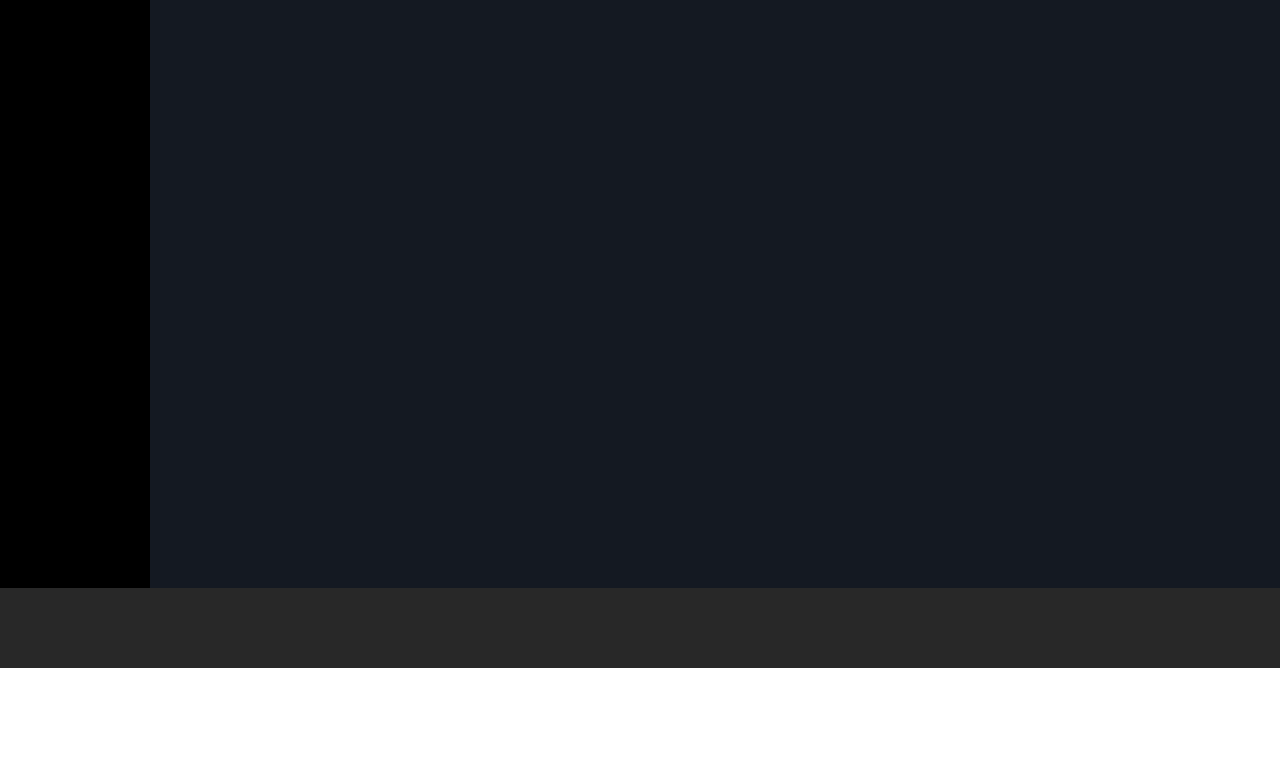
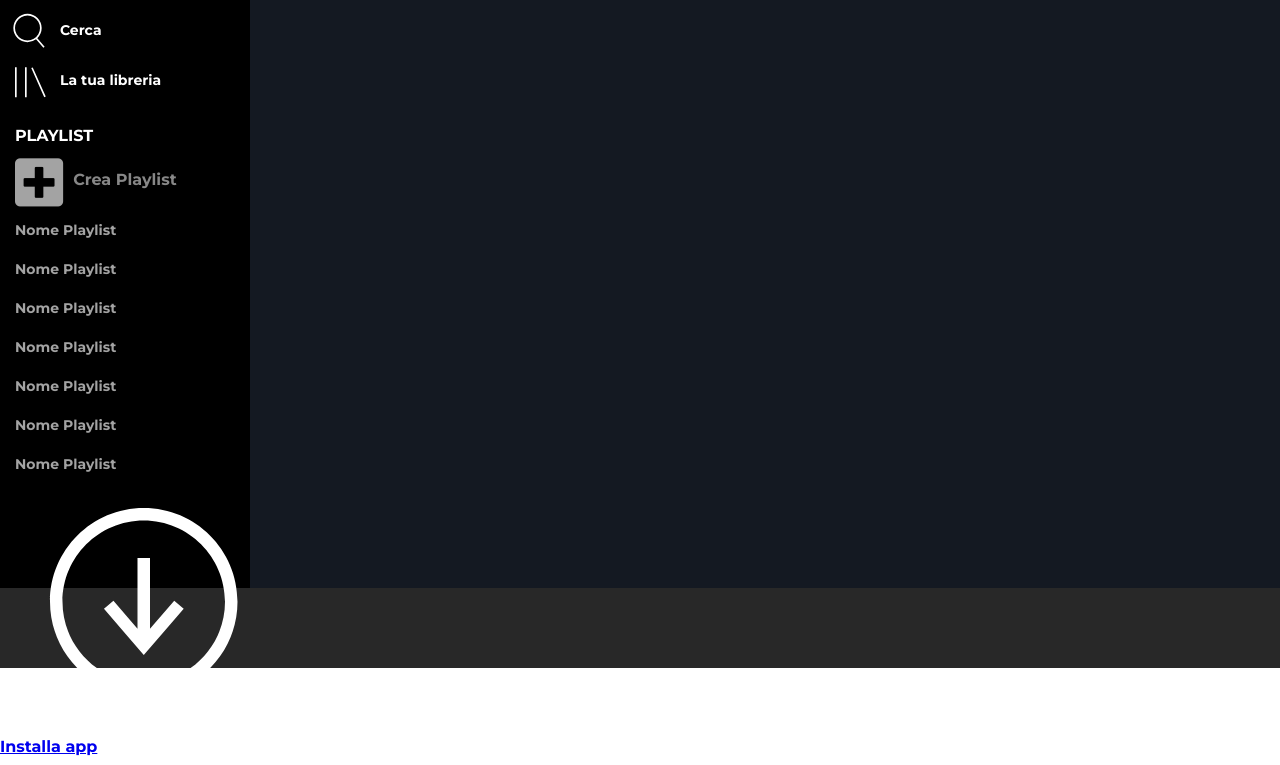
Before and after one commit to heatfreshdeveloper/html-css-spotifyweb, a plain HTML site: page index.html in a window 1280 px wide. Shown: the part 132-897 px from the top of the page. Before the commit the page ends 800 px from the top, so only its background shows below. Drawn offline with Linux system fonts and the light colour scheme.

Commit message:
Aggiunta sidebar con lista playlist

```diff
--- a/css/style.css
+++ b/css/style.css
@@ -8,6 +8,7 @@
 
 body {
     font-family: 'Montserrat', sans-serif;
+    color: white;
 }
 
 
@@ -49,37 +50,97 @@ body {
     border: 1px solid white;
     border-radius: 25px;
     text-decoration: none;
-    color: white;
     padding: 10px 30px;
     font-size: 13px;
+    color: white;
 }
 
 /* Sezione sidebar*/
 
 .main-content-sidebar {
-    width: 150px;
+    width: 250px;
     height: 100%;
     background-color: #000000;
     flex-direction: column;
     justify-content: space-between;
 }
 
+.main-content-sidebar-top {
+    flex-direction: column;
+}
+
 .sidebar-logo img {
-    width: 90%;
+    width: 70%;
     padding-top: 20px;
     padding-bottom: 20px;
     padding-left: 10px;
 
 }
 
-.sidebar-home img {
-    width: 30%;
+.sidebar-item p {
+    display: inline-block;
+    padding-top: 10px;
     padding-left: 10px;
+    align-items: center;
+    font-size: 14px;
 }
+
+.sidebar-item img {
+    width: 20%;
+    padding-left: 10px;
+    padding-bottom: 10px;
+}
+
 
 .main-content-sidebar-middle {
     flex-grow: 1;
+    flex-direction: column;
 }
+
+
+.playlist-title p {
+    padding-top: 15px;
+    padding-left: 15px;
+    font-size: 16px;
+}
+
+
+.playlist-button {
+    padding-left: 15px;
+    padding-top: 10px;
+}
+
+.playlist-button a {
+    text-decoration: none;
+    color: #878787;
+    padding-top: 15px;
+    padding-left: 10px;
+    align-items: center;
+}
+
+.playlist-button i {
+    font-size: 55px;
+    color: #a3a3a3;
+}
+
+.playlist-list li {
+    list-style: none;
+    padding: 10px 0px;
+}
+
+.playlist-list a {
+    text-decoration: none;
+    color: #a3a3a3;
+    font-size: 14px;
+    padding: 10px 15px;
+}
+
+.main-content-sidebar-bottom {
+    flex-direction: column;
+}
+
+
+
 
 /******* Utilities *******/
 
--- a/index.html
+++ b/index.html
@@ -20,14 +20,66 @@
                         <img src="img/logo.svg" alt="Spotify-logo">
                     </div>
                     <div class="sidebar-menu">
-                        <div class="sidebar-home">
+                        <div class="sidebar-item flex">
                             <img src="img/home.svg" alt="Home">
                             <p>Home</p>
                         </div>
+                        <div class="sidebar-item flex">
+                            <img src="img/search.svg" alt="Search">
+                            <p>Cerca</p>
+                        </div>
+                        <div class="sidebar-item flex">
+                            <img src="img/libreria.svg" alt="Library">
+                            <p>La tua libreria</p>
+                        </div>
                     </div>
                 </div>
-                <div class="main-content-sidebar-middle flex"></div>
-                <div class="main-content-sidebar-bottom flex"></div>
+                <div class="main-content-sidebar-middle flex">
+                    <div class="sidebar-playlist">
+                        <div class="playlist-title">
+                            <p>PLAYLIST</p>
+                        </div>
+                        <div class="playlist-button flex">
+                            <i class="fas fa-plus-square"></i>
+                            <a href="#">Crea Playlist</a>
+                        </div>
+                    </div>
+                    <div class="playlist-list">
+                        <ul>
+                            <li>
+                                <a href="#">Nome Playlist</a>
+                            </li>
+                            <li>
+                                <a href="#">Nome Playlist</a>
+                            </li>
+                            <li>
+                                <a href="#">Nome Playlist</a>
+                            </li>
+                            <li>
+                                <a href="#">Nome Playlist</a>
+                            </li>
+                            <li>
+                                <a href="#">Nome Playlist</a>
+                            </li>
+                            <li>
+                                <a href="#">Nome Playlist</a>
+                            </li>
+                            <li>
+                                <a href="#">Nome Playlist</a>
+                            </li>
+                        </ul>
+                    </div>
+                </div>
+                <div class="main-content-sidebar-bottom flex">
+                    <div class="sidebar-install">
+                        <img src="img/download.svg" alt="Download">
+                        <a href="#">Installa app</a>
+                    </div>
+                    <div class="sidebar-account">
+                        <img src="img/profile.svg" alt="Profile">
+                        <a href="#">John Doe</a>
+                    </div>
+                </div>
             </aside>
             <div class="main-content-albums flex">
                 <div class="main-content-albums-upgrade flex">
```
